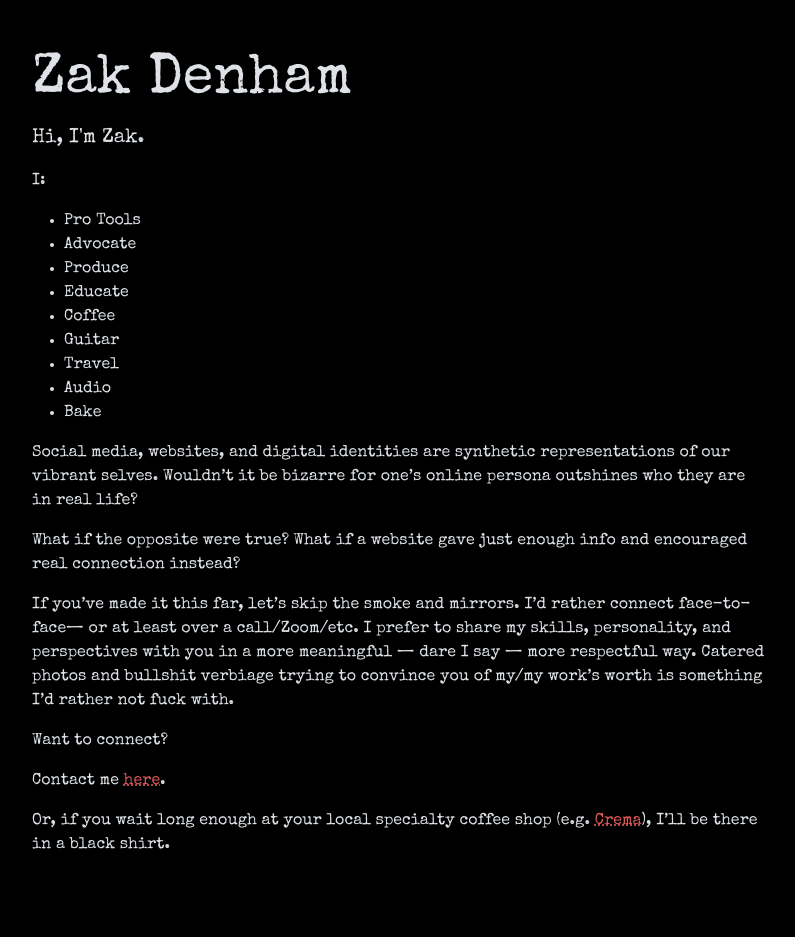
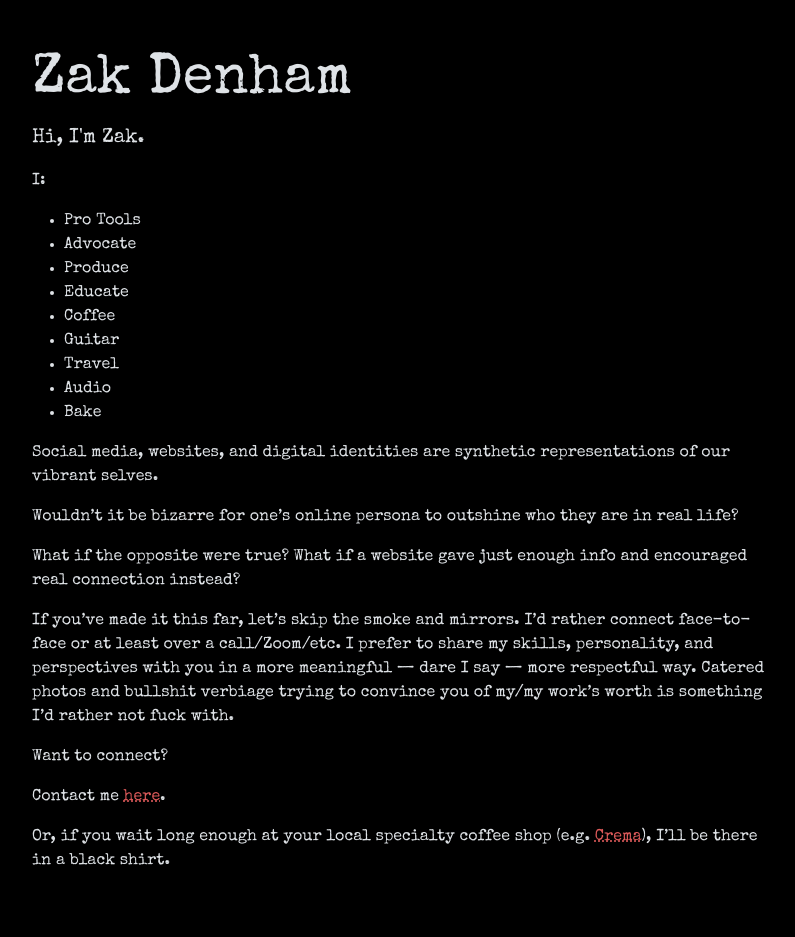
Before and after one commit to zakdenham/zakdenham.github.io, a Jekyll site: the page built from index.md, in a window 1280 px wide. Shown: the whole page, without its empty margins (240-1035 px from the left). Built offline with Jekyll 4.4.1, drawn with Linux system fonts in a browser that asks for light colours.

Commit message:
Update index.md

```diff
--- a/index.md
+++ b/index.md
@@ -17,11 +17,13 @@ I:
 - Audio
 - Bake
 
-Social media, websites, and digital identities are synthetic representations of our vibrant selves. Wouldn't it be bizarre for one's online persona outshines who they are in real life?
+Social media, websites, and digital identities are synthetic representations of our vibrant selves.
+
+Wouldn't it be bizarre for one's online persona to outshine who they are in real life?
 
 What if the opposite were true? What if a website gave just enough info and encouraged real connection instead?
 
-If you’ve made it this far, let’s skip the smoke and mirrors. I’d rather connect face-to-face— or at least over a call/Zoom/etc. I prefer to share my skills, personality, and perspectives with you in a more meaningful --- dare I say --- more respectful way. Catered photos and bullshit verbiage trying to convince you of my/my work's worth is something I'd rather not fuck with.
+If you’ve made it this far, let’s skip the smoke and mirrors. I’d rather connect face-to-face or at least over a call/Zoom/etc. I prefer to share my skills, personality, and perspectives with you in a more meaningful --- dare I say --- more respectful way. Catered photos and bullshit verbiage trying to convince you of my/my work's worth is something I'd rather not fuck with.
 
 Want to connect?
 
```
